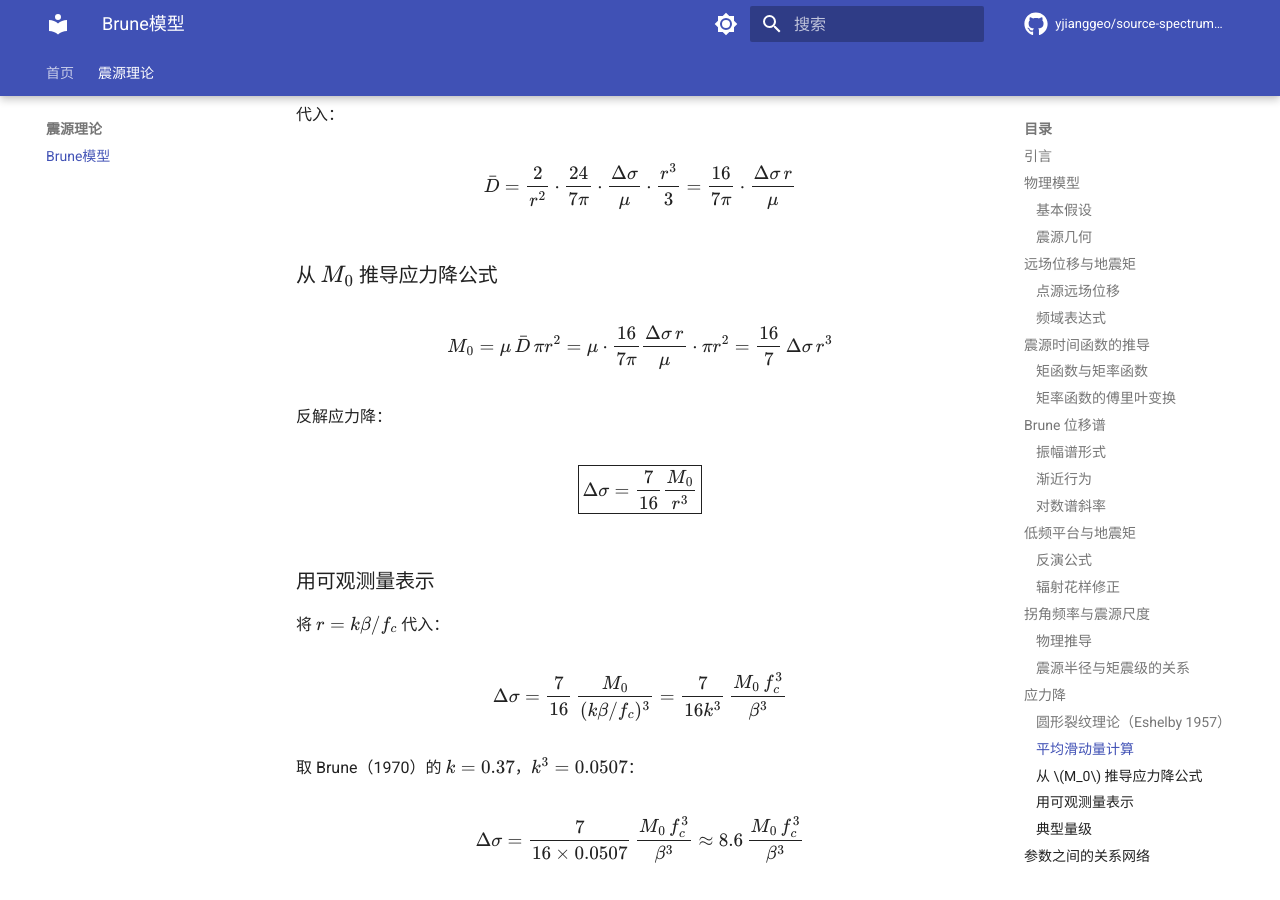
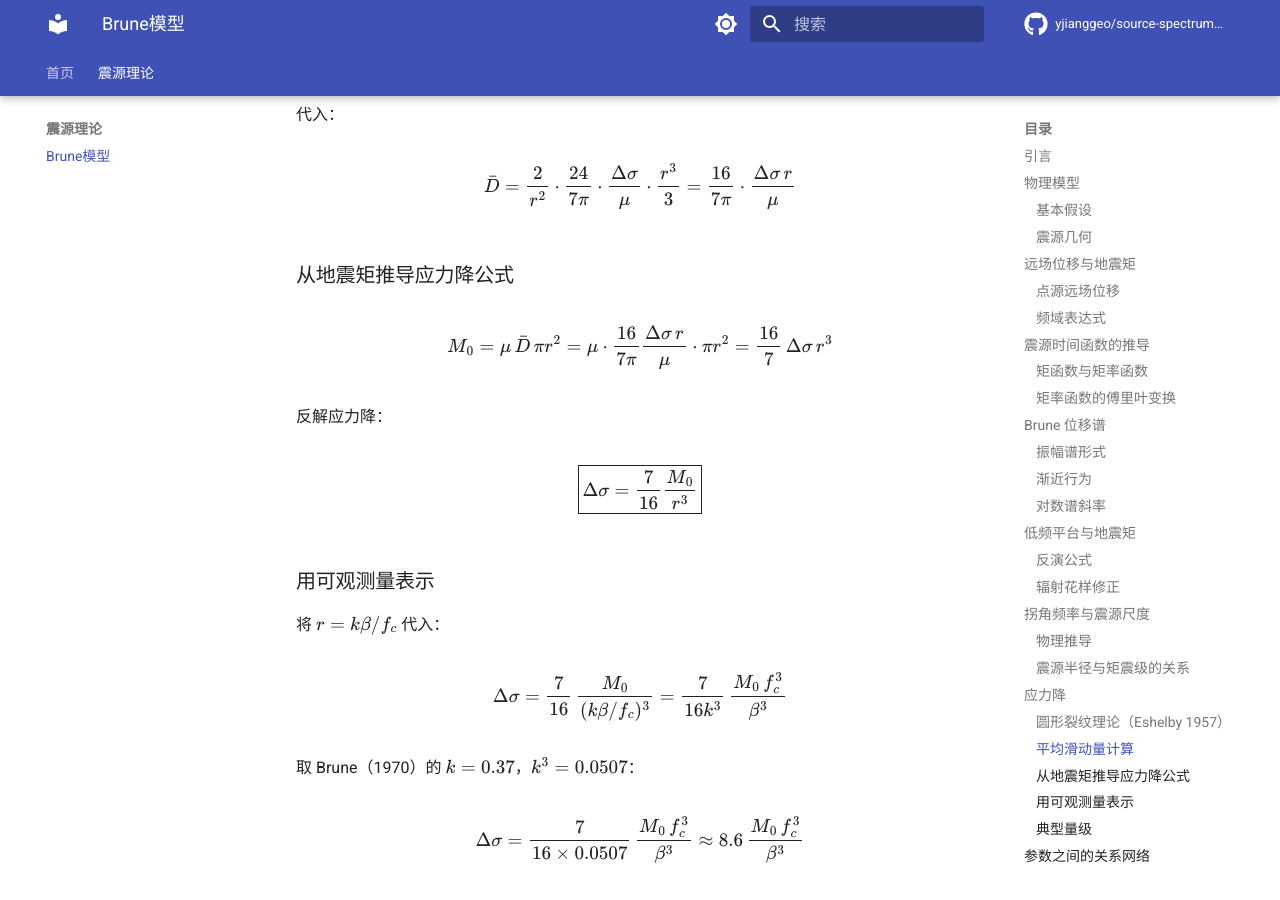
Before and after one commit to yjianggeo/seismic-notes, an MkDocs documentation site: the page built from docs/brune.md, in a window 1280 px wide and 900 px high, scrolled down 8694 px. Built offline with MkDocs 1.6.1 and Material for MkDocs 9.7.7, drawn with Linux system fonts in a browser that asks for light colours; comment, search, counter and statistics services are not loaded; some of the changed text lies outside the part shown.

Commit message:
Fix LaTeX in headings not rendering in TOC
MkDocs extracts TOC from plain heading text; MathJax does not
process sidebar entries. Replace $ expressions with Unicode or
plain Chinese text so they display correctly everywhere.

Co-Authored-By: Claude Sonnet 4.6 <noreply@anthropic.com>

```diff
--- a/docs/brune.md
+++ b/docs/brune.md
@@ -330,7 +330,7 @@ $$
 \bar{D} = \frac{2}{r^2} \cdot \frac{24}{7\pi} \cdot \frac{\Delta\sigma}{\mu} \cdot \frac{r^3}{3} = \frac{16}{7\pi} \cdot \frac{\Delta\sigma\, r}{\mu}
 $$
 
-### 从 $M_0$ 推导应力降公式
+### 从地震矩推导应力降公式
 
 $$
 M_0 = \mu\,\bar{D}\,\pi r^2 = \mu \cdot \frac{16}{7\pi}\frac{\Delta\sigma\, r}{\mu} \cdot \pi r^2 = \frac{16}{7}\,\Delta\sigma\, r^3
```
Also changed, not shown: other parts of docs/brune.md (+1 -1 lines).
